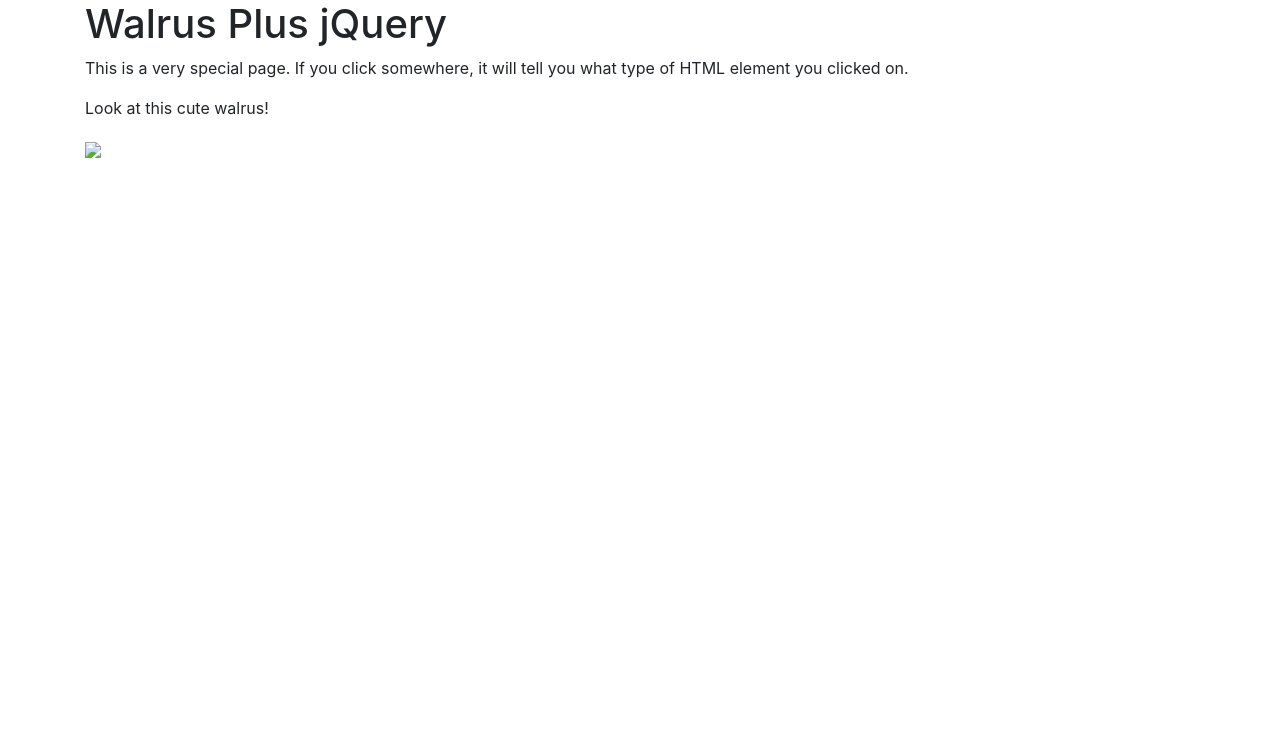
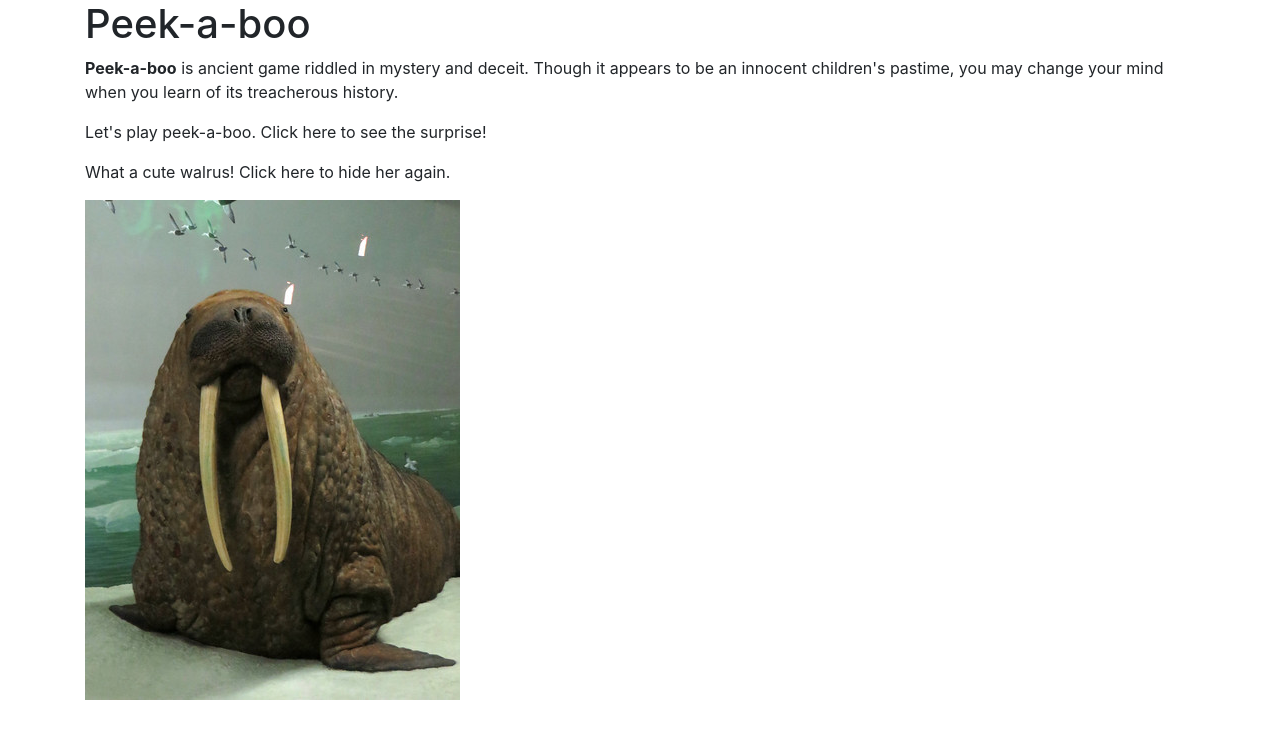
Before and after one commit to sinkstyt/walrus-part2, a plain HTML site: page index.html in a window 1280 px wide. Drawn offline with Linux system fonts and the light colour scheme.

Commit message:
add divs, spans, classes, ids
Co-authored-by: Michael Handley <michael.j.handley.Outlook.com>

```diff
--- a/index.html
+++ b/index.html
@@ -2,19 +2,25 @@
 <html lang="en-US">
 <head>
   <link href="css/bootstrap.css" rel="stylesheet" type="text/css">
+  <link href="css/styles.css" rel="stylesheet" type="text/css">
   <script src="js/jquery-3.5.1.js"></script>
   <script src="js/scripts.js"></script>
-  <title>Walruses Dollar Sign</title>
+  <title>Peek-a-boo</title>
 </head>
 <body>
   <div class="container">
-    <h1>Walrus Plus jQuery</h1>
+    <h1>Peek-a-boo</h1>
+    <p><strong>Peek-a-boo</strong> is ancient game riddled in mystery and deceit. Though it appears to be an innocent children's pastime, you may change your mind when you learn of its treacherous history.</p>
 
-    <p>This is a very special page. If you click somewhere, it will tell you what type of HTML element you clicked on.</p>
+    <div id="walrus-hidden">
+      <p>Let's play peek-a-boo. <span class="clickable">Click here</span> to see the surprise!</p>
+    </div>
 
-    <p>Look at this cute walrus!</p>
-    <img src="img/walrus.jpg">
+    <div id="walrus-showing">
+      <p>What a cute walrus! <span class="clickable">Click here</span> to hide her again.</p>
+      <img src="img/walrus.jpeg">
+    </div>
   </div>
+</body>
 
-</body>
 </html>
```
